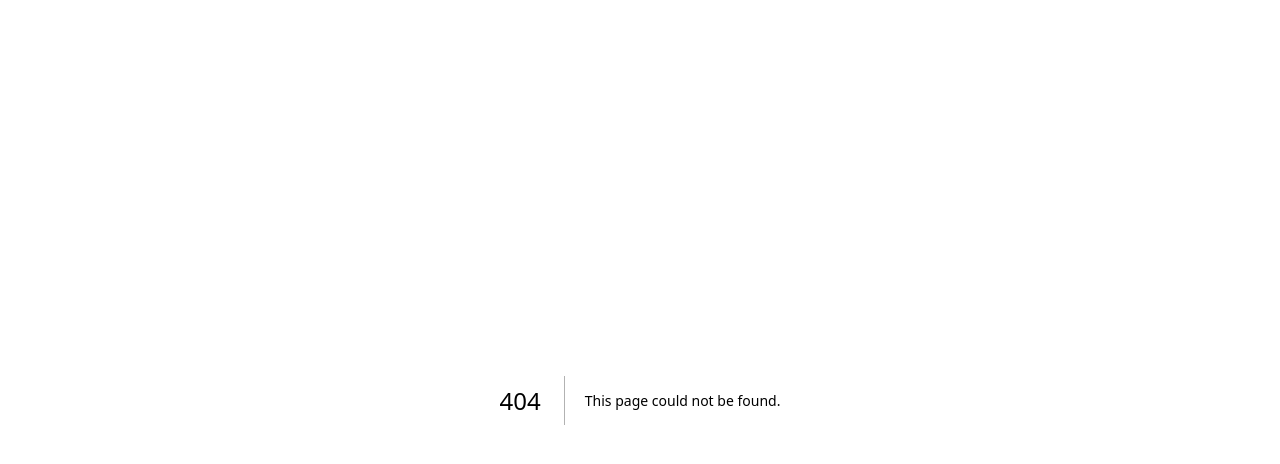
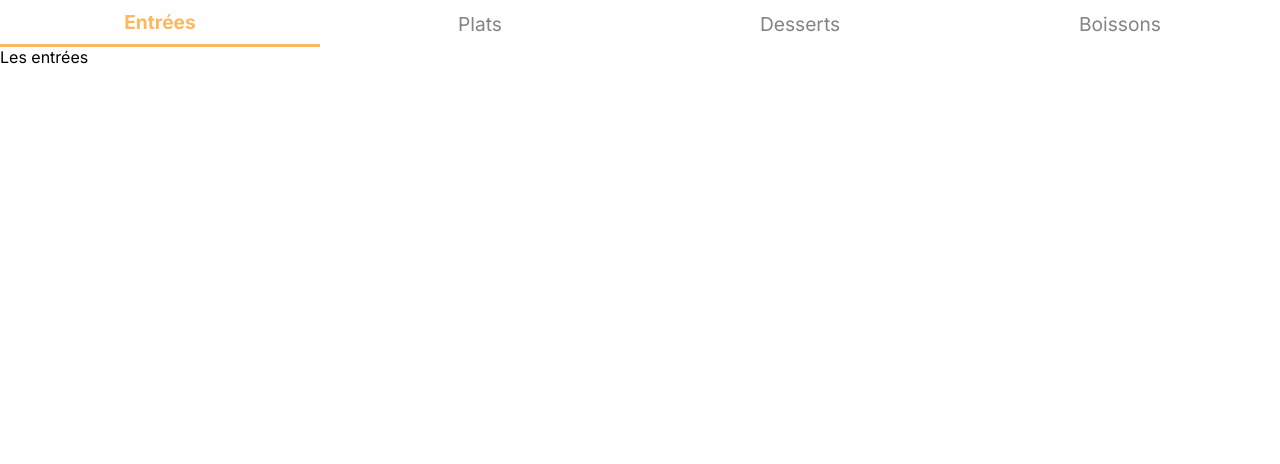
Before and after one commit to LouisKls/autoresto-client, a Next.js app: page /testTabs in a window 1280 px wide. Before the commit this address had no page. Shown: the top 464 px of the page. Built offline with nearby package versions, Linux system fonts and the light colour scheme.

Commit message:
Create Tab component

```diff
--- /dev/null
+++ b/src/app/testTabs/TestTabsPage.module.scss
@@ -0,0 +1 @@
+@import '@styles/colors.module';
--- /dev/null
+++ b/src/app/testTabs/page.tsx
@@ -0,0 +1,17 @@
+import { TabPanel } from '@/components/ui/TabPanel/TabPanel';
+import styles from './TestTabsPage.module.scss';
+
+export default function TestTabsPage() {
+  return (
+    <div className={styles.testTabsPage}>
+      <TabPanel
+        tabs={{
+          "Entrées": <div>Les entrées</div>,
+          "Plats": <div>Les plats</div>,
+          "Desserts": <div>Les desserts</div>,
+          "Boissons": <div>Les boissons</div>
+        }}
+      />
+    </div>
+  );
+}
--- /dev/null
+++ b/src/components/ui/TabPanel/TabPanel.module.scss
@@ -0,0 +1,25 @@
+@import '@styles/colors.module';
+
+.tabPanel {
+    width: 100%;
+
+    .tabHeader {
+        display: flex;
+        justify-content: center;
+
+        button {
+            width: 100%;
+            background-color: white;
+            color: #848383;
+            border: none;
+            font-size: 1.2rem;
+            padding: 10px 0px;
+
+            &.selected {
+                color: #FCB85F;
+                font-weight: bold;
+                border-bottom: 3px solid #FCB85F;
+            }
+        }
+    }
+}
--- /dev/null
+++ b/src/components/ui/TabPanel/TabPanel.tsx
@@ -0,0 +1,32 @@
+
+"use client";
+import classNames from 'classnames';
+import styles from './TabPanel.module.scss';
+import React, { useState } from 'react';
+
+export interface TabPanelProps {
+  tabs: Record<string, React.ReactNode>;
+}
+
+export const TabPanel = ({
+  tabs,
+  ...props
+}: TabPanelProps) => {
+
+  const [currentTab, setCurrentTab] = useState(Object.keys(tabs)[0]);
+
+  return (
+    <div {...props} className={styles.tabPanel}>
+      <div className={styles.tabHeader}>
+        {Object.keys(tabs).map((tab) =>
+          <button onClick={() => {setCurrentTab(tab)}} className={tab === currentTab ? styles.selected : undefined}>
+            {tab}
+          </button>
+        )}
+      </div>
+      <div className={styles.tabBody}>
+        {tabs[currentTab]}
+      </div>
+    </div>
+  );
+};
```
